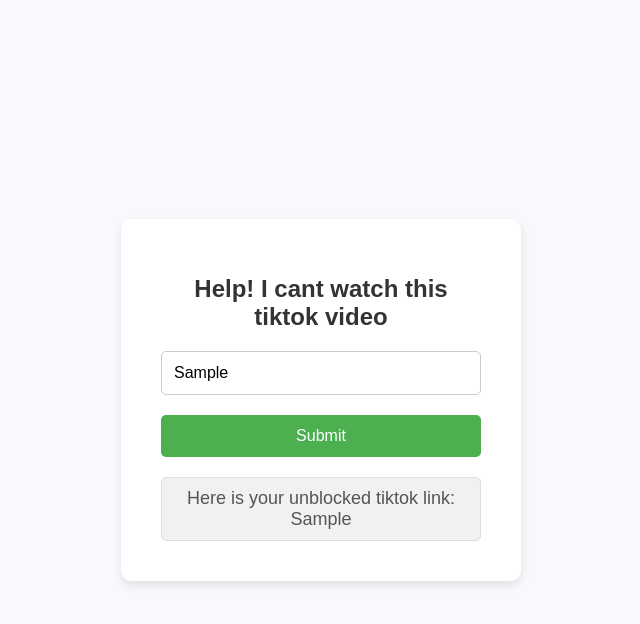
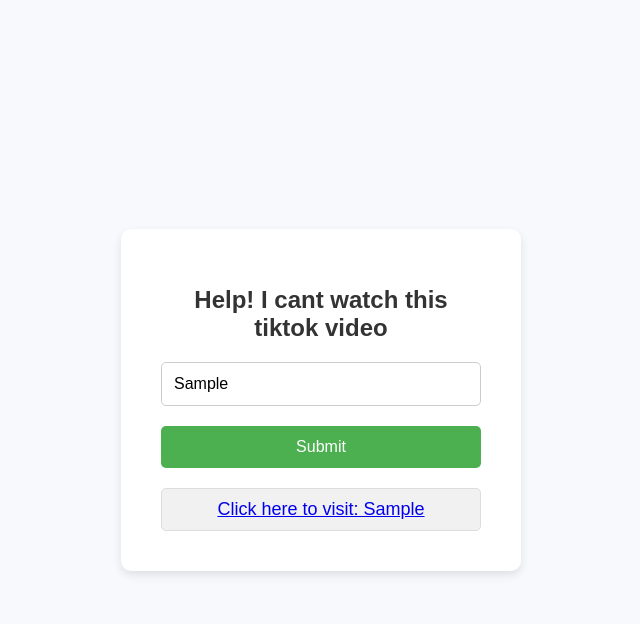
Before and after one commit to joshagoldstein/tiktokUnblock, a plain HTML site: page index.html in a window 1280 px wide. Both pictures are taken after typing "Sample" into the empty fields and a click on the button "Submit". Shown: the whole page, without its empty margins (319-959 px from the left). Drawn offline with Linux system fonts and the light colour scheme.

Commit message:
Update index.html

```diff
--- a/index.html
+++ b/index.html
@@ -79,7 +79,12 @@
     function extractBeforeQuestionMark() {
       const input = document.getElementById('inputText').value;
       const result = input.split('?')[0]; // Split the string by '?' and return the first part
-      document.getElementById('outputText').textContent = result ? `Here is your unblocked tiktok link: ${result}` : "No input provided!";
+      const displayArea = document.getElementById('outputText');
+      if (result) {
+        displayArea.innerHTML = `<a href="${result}" target="_blank">Click here to visit: ${result}</a>`;
+      } else {
+        displayArea.textContent = "Please enter a valid input!";
+      }
     }
   </script>
 
```
